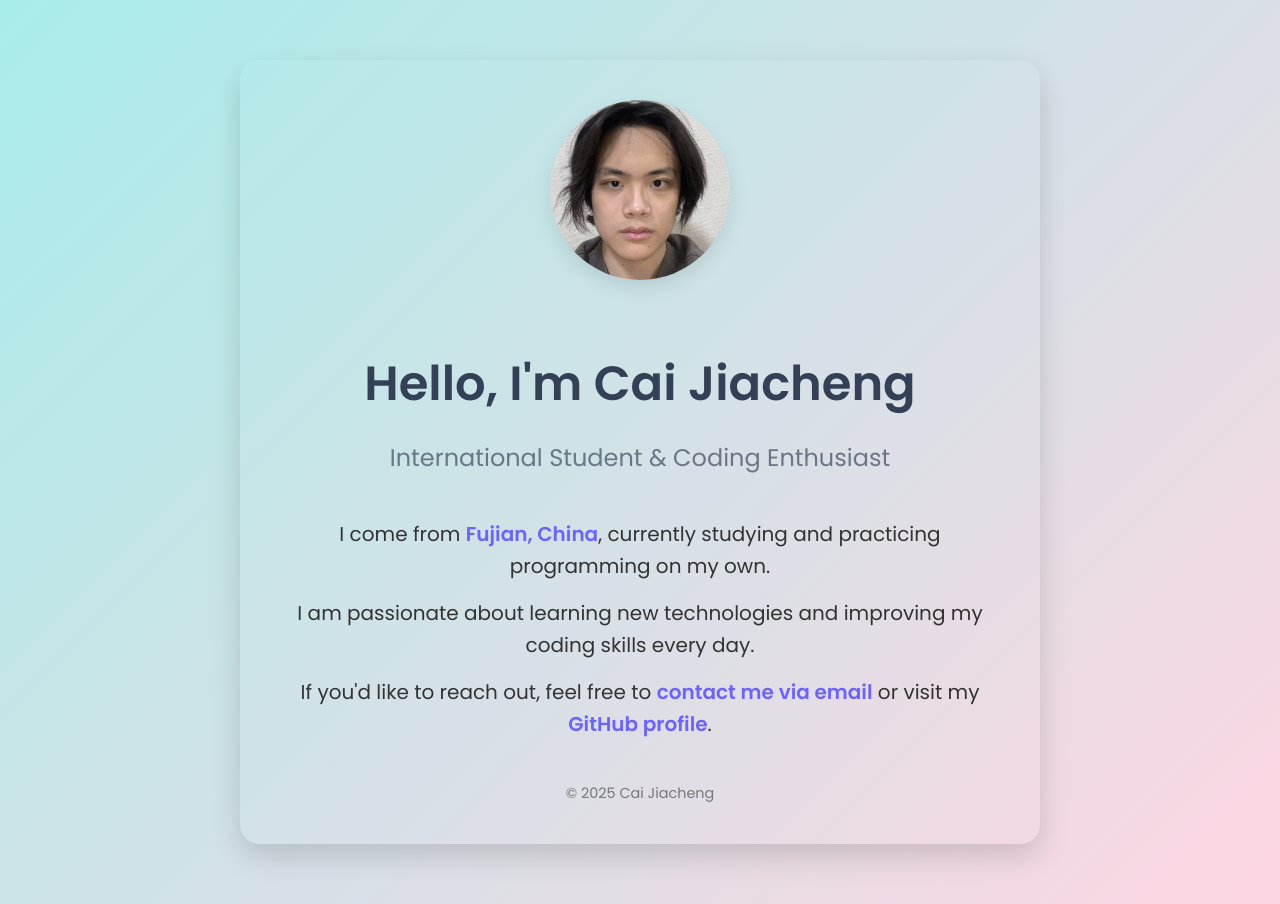
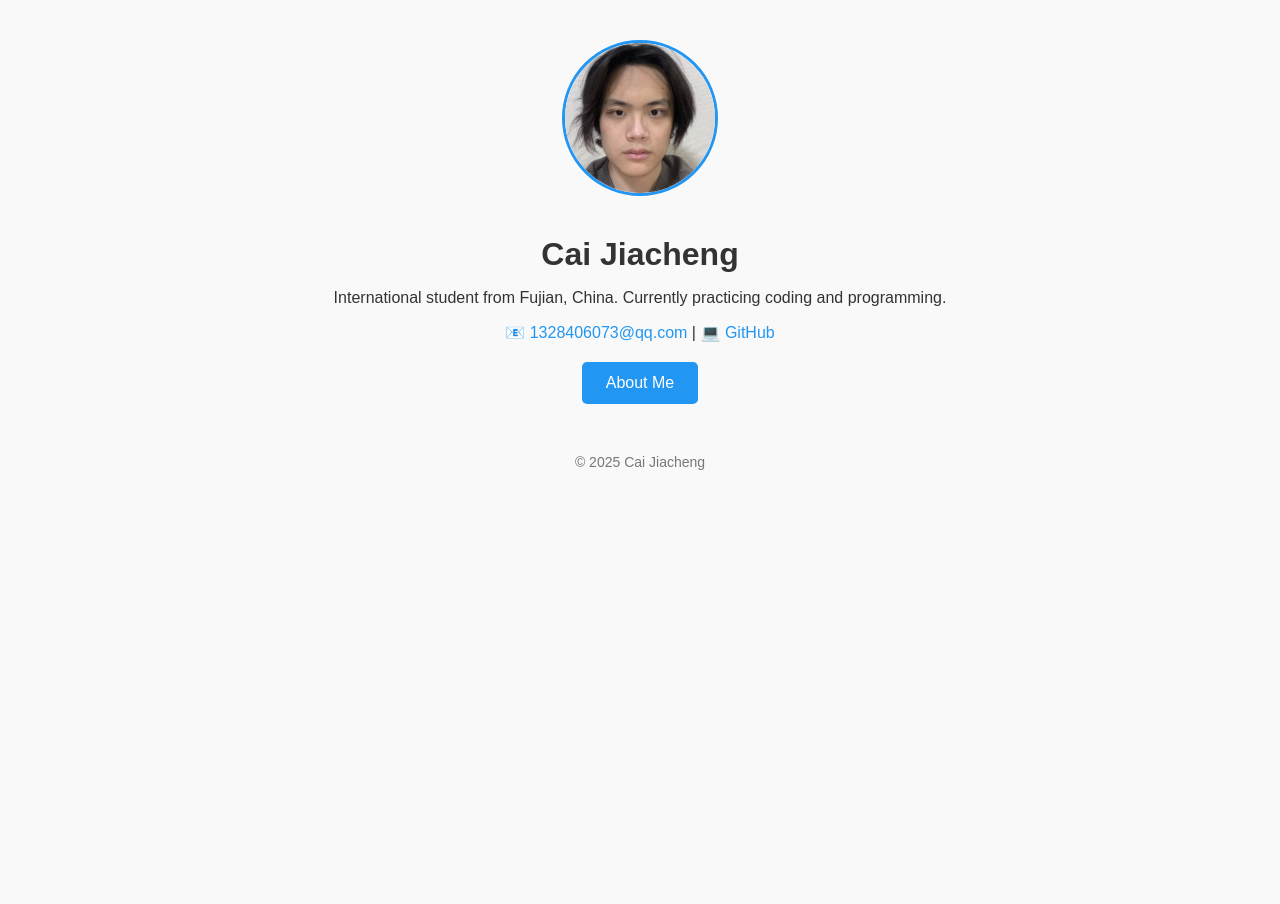
Before and after one commit to 20031023-cjc/caijiacheng-word.github.io, a plain HTML site: page index.html in a window 1280 px wide. After the commit the page ends 800 px from the top, so only its background shows below. Drawn offline with Linux system fonts and the light colour scheme.

Commit message:
Update index.html

```diff
--- a/index.html
+++ b/index.html
@@ -2,83 +2,122 @@
 <html lang="en">
 <head>
   <meta charset="UTF-8" />
-  <title>Cai Jiacheng - About Me</title>
+  <meta name="viewport" content="width=device-width, initial-scale=1" />
+  <title>Cai Jiacheng - Personal Website</title>
   <style>
-    @import url('https://fonts.googleapis.com/css2?family=Poppins:wght@400;600&display=swap');
+    body {
+      font-family: Arial, sans-serif;
+      max-width: 800px;
+      margin: 40px auto;
+      padding: 0 20px;
+      background: #f9f9f9;
+      color: #333;
+    }
 
-    body {
-      font-family: 'Poppins', sans-serif;
-      background: linear-gradient(135deg, #a8edea 0%, #fed6e3 100%);
-      color: #333;
-      max-width: 720px;
-      margin: 60px auto;
-      padding: 40px;
-      border-radius: 20px;
-      box-shadow: 0 12px 30px rgba(0,0,0,0.15);
+    header {
       text-align: center;
     }
 
-    h1 {
-      font-weight: 600;
-      font-size: 3rem;
-      margin-bottom: 0.3em;
-      color: #344055;
+    img.avatar {
+      width: 150px;
+      height: 150px;
+      border-radius: 50%;
+      object-fit: cover;
+      margin-bottom: 15px;
+      border: 3px solid #2196f3;
     }
 
-    h2 {
-      font-weight: 400;
-      font-size: 1.5rem;
-      color: #344055aa;
-      margin-bottom: 1.8em;
-    }
-
-    img {
-      width: 180px;
-      height: 180px;
-      object-fit: cover;
-      border-radius: 50%;
-      box-shadow: 0 8px 20px rgba(0,0,0,0.1);
-      margin-bottom: 1.8em;
-    }
-
-    p {
-      font-size: 1.25rem;
-      line-height: 1.6;
-      margin: 15px 0;
-    }
-
-    .highlight {
-      color: #6c63ff;
-      font-weight: 600;
+    h1 {
+      margin-bottom: 5px;
     }
 
     a {
-      color: #6c63ff;
+      color: #2196f3;
       text-decoration: none;
-      font-weight: 600;
     }
 
-    a:hover {
-      text-decoration: underline;
+    .button {
+      background-color: #2196f3;
+      color: white;
+      border: none;
+      padding: 12px 24px;
+      cursor: pointer;
+      font-size: 16px;
+      border-radius: 5px;
+      margin: 20px auto;
+      display: block;
+    }
+
+    .button:hover {
+      background-color: #0b7dda;
+    }
+
+    #aboutMeContent {
+      display: none;
+      background: white;
+      padding: 20px;
+      margin-top: 20px;
+      border-radius: 10px;
+      box-shadow: 0 2px 8px rgba(0,0,0,0.1);
     }
 
     footer {
-      margin-top: 3em;
-      font-size: 0.9rem;
+      text-align: center;
+      margin-top: 50px;
       color: #777;
+      font-size: 14px;
+    }
+
+    ul {
+      padding-left: 20px;
     }
   </style>
 </head>
 <body>
-  <img src="your-photo.jpg" alt="Cai Jiacheng photo" />
-  <h1>Hello, I'm Cai Jiacheng</h1>
-  <h2>International Student & Coding Enthusiast</h2>
-  <p>I come from <span class="highlight">Fujian, China</span>, currently studying and practicing programming on my own.</p>
-  <p>I am passionate about learning new technologies and improving my coding skills every day.</p>
-  <p>If you'd like to reach out, feel free to <a href="mailto:1328406073@qq.com">contact me via email</a> or visit my <a href="https://github.com/20031023-cjc" target="_blank">GitHub profile</a>.</p>
+
+  <header>
+    <!-- 替换为你上传的图片名 -->
+    <img src="your-photo.jpg" alt="Your Photo" class="avatar" />
+    <h1>Cai Jiacheng</h1>
+    <p>International student from Fujian, China. Currently practicing coding and programming.</p>
+    <p>
+      📧 <a href="mailto:1328406073@qq.com">1328406073@qq.com</a> |
+      💻 <a href="https://github.com/20031023-cjc" target="_blank">GitHub</a>
+    </p>
+  </header>
+
+  <button class="button" onclick="toggleAboutMe()">About Me</button>
+
+  <div id="aboutMeContent">
+    <h2>Language Skills</h2>
+    <ul>
+      <li>TOEFL: 90</li>
+      <li>JLPT N1 (Japanese)</li>
+    </ul>
+
+    <h2>Work Experience</h2>
+    <ul>
+      <li>Sep 2023 – Mar 2025: Part-time at 7-Eleven</li>
+      <li>Sep 2024 – Mar 2025: Admin Assistant at Keiyo Academy</li>
+      <li>Dec 2024 – Present: ECZ (English Community Zone), Toyo University</li>
+    </ul>
+
+    <h2>Self PR</h2>
+    <p>
+      I speak multiple languages. Since high school, I have often helped people around me solve language-related problems, helping them study and live more smoothly.
+    </p>
+  </div>
 
   <footer>
     © 2025 Cai Jiacheng
   </footer>
+
+  <script>
+    function toggleAboutMe() {
+      const content = document.getElementById("aboutMeContent");
+      content.style.display = content.style.display === "none" || content.style.display === "" ? "block" : "none";
+    }
+  </script>
+
 </body>
 </html>
```
